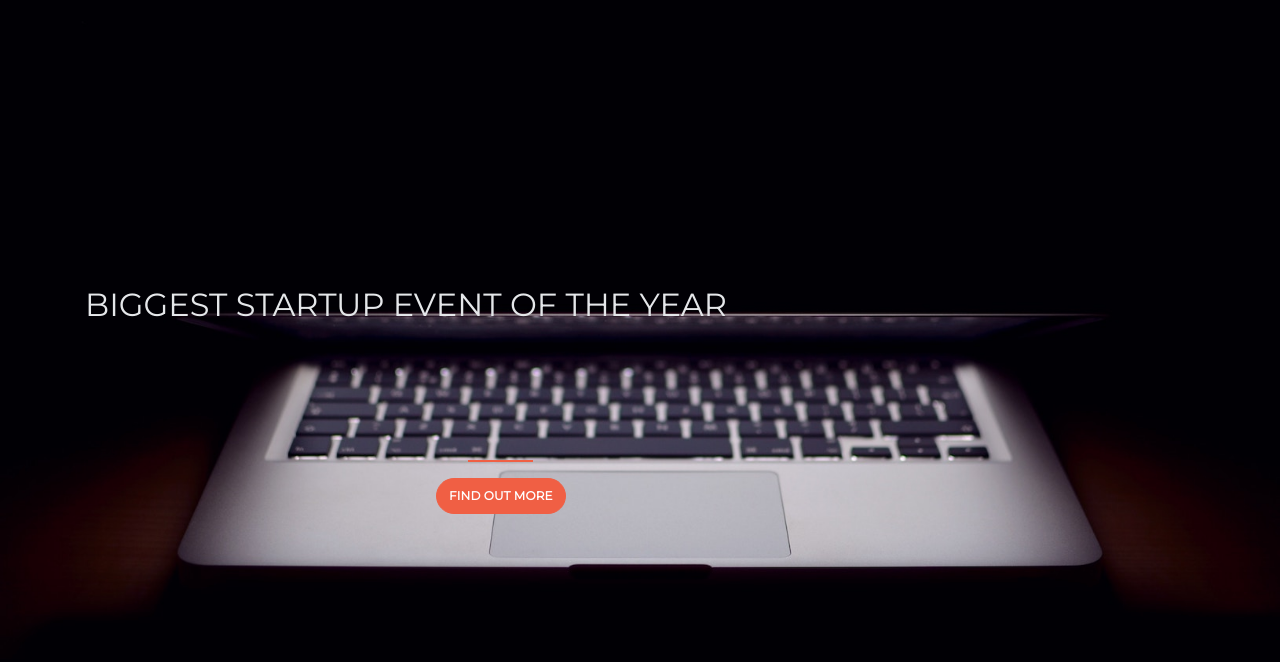
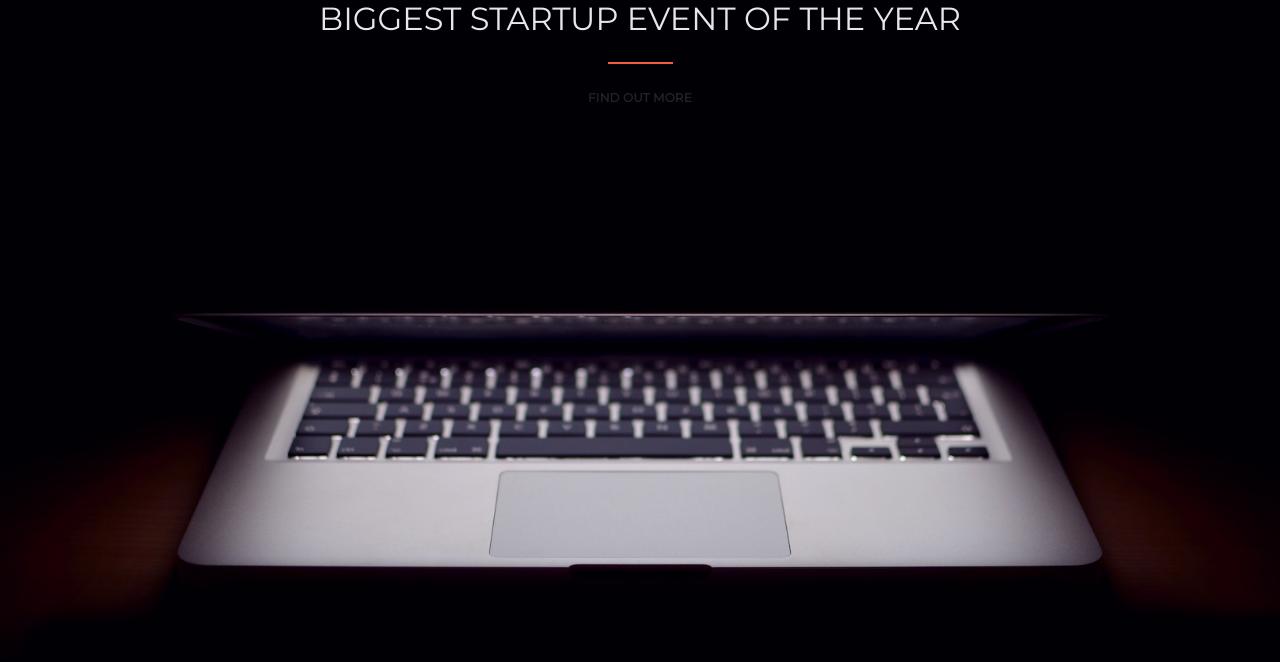
Before and after one commit to tiffanyamani/startup-landing-page, a plain HTML site: page index.html in a window 1280 px wide. Drawn offline with nearby package versions, Linux system fonts and the light colour scheme.

Commit message:
index.html

```diff
--- a/index.html
+++ b/index.html
@@ -6,25 +6,23 @@
     <meta charset="utf-8">
     <meta name="viewport" content="width=device-width, initial-scale=1, shrink-to-fit=no">
 
+    <link rel="stylesheet" href="https://stackpath.bootstrapcdn.com/bootstrap/4.3.1/css/bootstrap.min.css" integrity="sha384-ggOyR0iXCbMQv3Xipma34MD+dH/1fQ784/j6cY/iJTQUOhcWr7x9JvoRxT2MZw1T" crossorigin="anonymous">
     <link href="https://fonts.googleapis.com/css?family=Montserrat" rel="stylesheet">
-    <link rel="stylesheet" href="https://stackpath.bootstrapcdn.com/bootstrap/4.3.1/css/bootstrap.min.css" integrity="sha384-ggOyR0iXCbMQv3Xipma34MD+dH/1fQ784/j6cY/iJTQUOhcWr7x9JvoRxT2MZw1T" crossorigin="anonymous">
     <link rel="stylesheet" type="text/css" href="style.css">
   </head>
   <body>
-    <div class="container d-flex align-items-center h-100">
+    <header class="container head-div">
       <div class="row">
-        <header class="d-flex text-center col-12">
-          <h1 class="text">Biggest Startup Event of the Year</h1>
-        </header>
-        <div class="buffer col-12">
+        <div class="header-text col-12 text-center">
+          <h1 class="text-center">Biggest Startup Event of the Year</h1>
         </div>
-        <section class="text-center col-12">
+        <div class="col-12 text-center">
           <hr>
           <a href="https://mailchi.mp/0e57673a0148/ztmstudents">
-            <button class="btn btn-danger btn-xl">Find out more</button>
+            <button class="btn btn-mailchimp btn-xl">Find out more</button>
           </a>
-        </section>
+        </div>
       </div>
-    </div>
+    </header>
   </body>
 </html>
```
